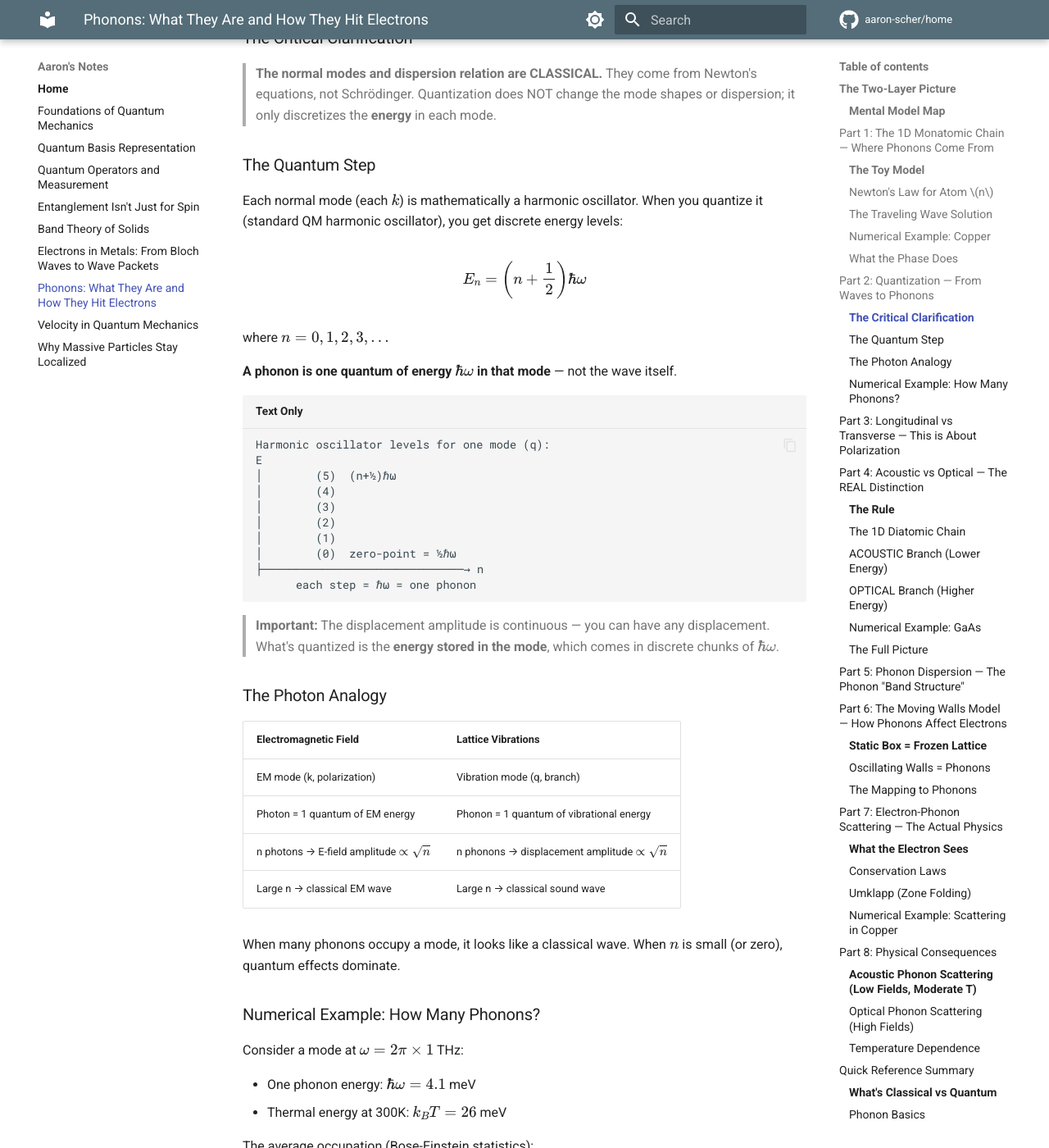
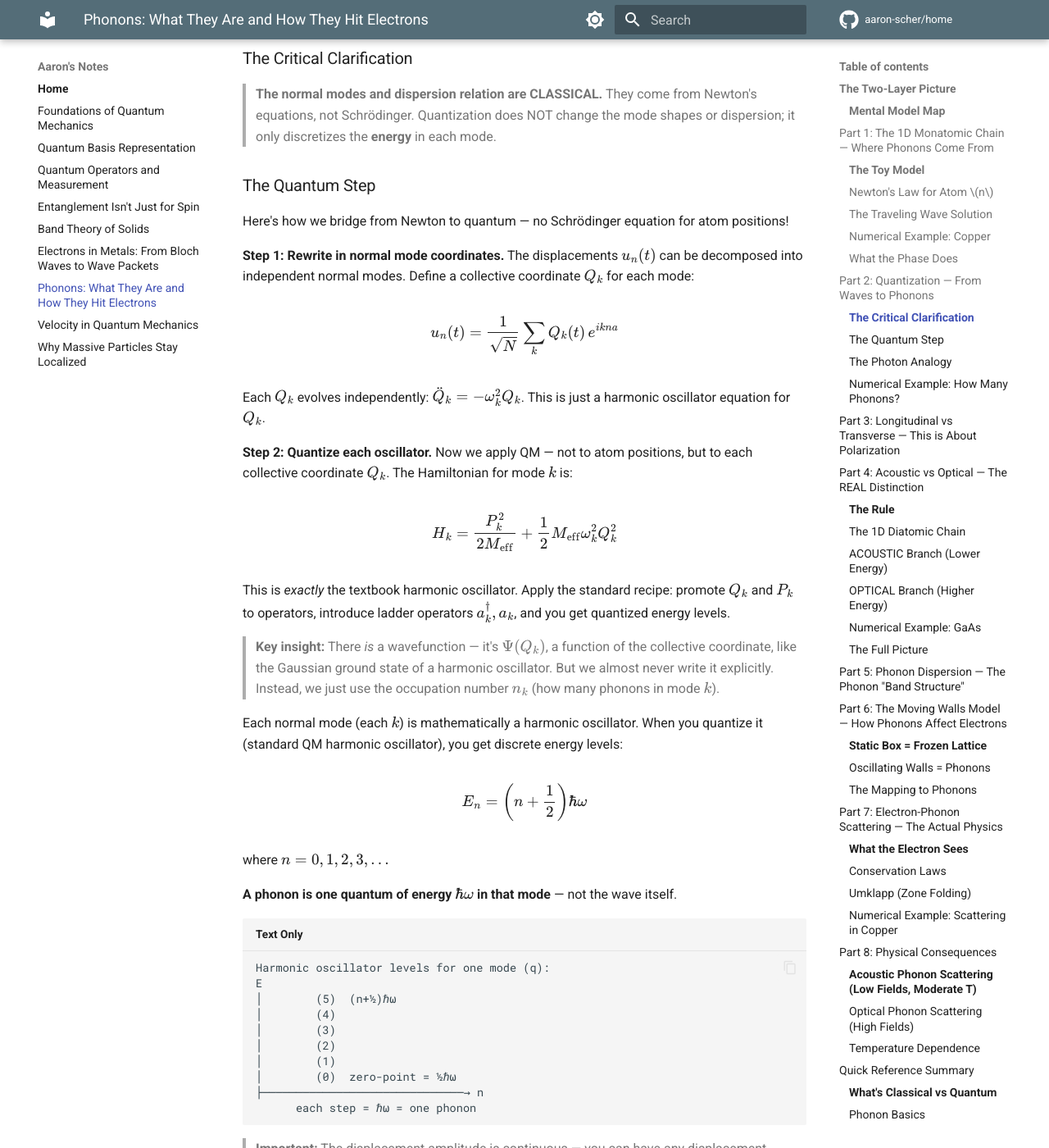
Before and after one commit to aaron-scher/home, an MkDocs documentation site: the page built from docs/quantum-mechanics/phonons.md, in a window 1280 px wide and 1400 px high, scrolled down 3882 px. Shown: the whole window at 82% size. Built offline with MkDocs 1.6.1 and Material for MkDocs 9.7.7, drawn with Linux system fonts in a browser that asks for light colours; comment, search, counter and statistics services are not loaded.

Commit message:
Explain bridge from Newton to quantum: normal mode coordinates → QM harmonic oscillator
🤖 Generated with [Claude Code](https://claude.com/claude-code)

Co-Authored-By: Claude Opus 4.5 <noreply@anthropic.com>

```diff
--- a/docs/quantum-mechanics/phonons.md
+++ b/docs/quantum-mechanics/phonons.md
@@ -153,6 +153,26 @@ The pattern travels — that's what makes it a wave.
 > **The normal modes and dispersion relation are CLASSICAL.** They come from Newton's equations, not Schrödinger. Quantization does NOT change the mode shapes or dispersion; it only discretizes the **energy** in each mode.
 
 ### The Quantum Step
+
+Here's how we bridge from Newton to quantum — no Schrödinger equation for atom positions!
+
+**Step 1: Rewrite in normal mode coordinates.** The displacements $u_n(t)$ can be decomposed into independent normal modes. Define a collective coordinate $Q_k$ for each mode:
+
+$$
+u_n(t) = \frac{1}{\sqrt{N}} \sum_k Q_k(t) \, e^{ikna}
+$$
+
+Each $Q_k$ evolves independently: $\ddot{Q}_k = -\omega_k^2 Q_k$. This is just a harmonic oscillator equation for $Q_k$.
+
+**Step 2: Quantize each oscillator.** Now we apply QM — not to atom positions, but to each collective coordinate $Q_k$. The Hamiltonian for mode $k$ is:
+
+$$
+H_k = \frac{P_k^2}{2M_{\text{eff}}} + \frac{1}{2}M_{\text{eff}}\omega_k^2 Q_k^2
+$$
+
+This is *exactly* the textbook harmonic oscillator. Apply the standard recipe: promote $Q_k$ and $P_k$ to operators, introduce ladder operators $a_k^\dagger, a_k$, and you get quantized energy levels.
+
+> **Key insight:** There *is* a wavefunction — it's $\Psi(Q_k)$, a function of the collective coordinate, like the Gaussian ground state of a harmonic oscillator. But we almost never write it explicitly. Instead, we just use the occupation number $n_k$ (how many phonons in mode $k$).
 
 Each normal mode (each $k$) is mathematically a harmonic oscillator. When you quantize it (standard QM harmonic oscillator), you get discrete energy levels:
 
```
